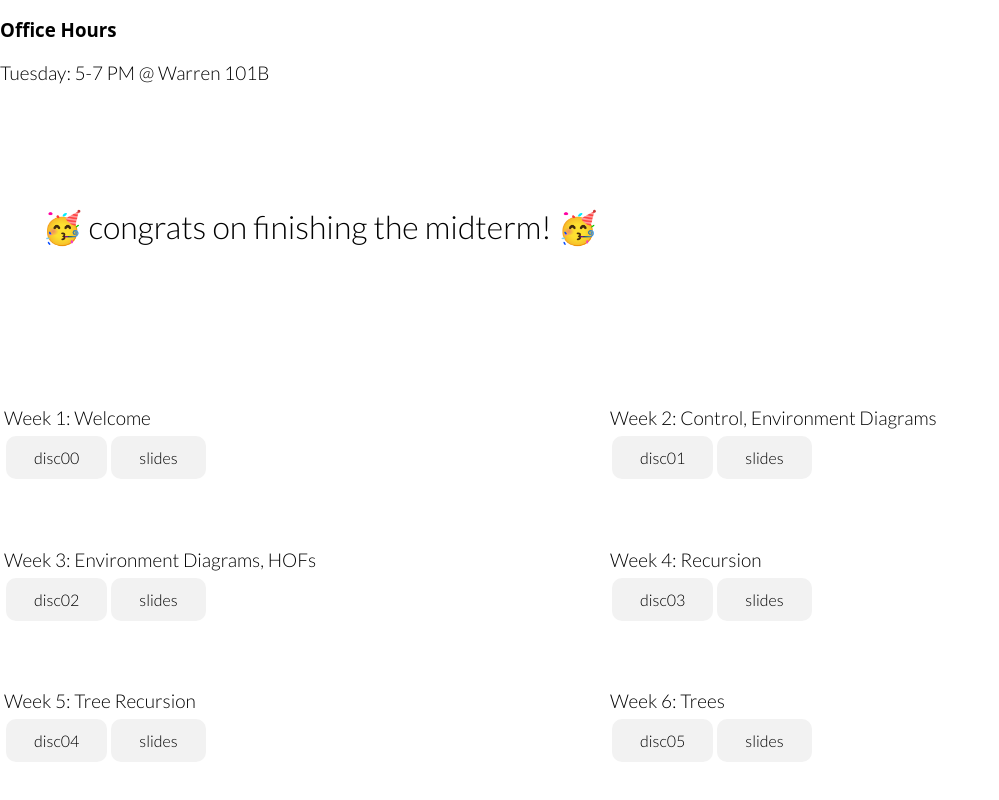
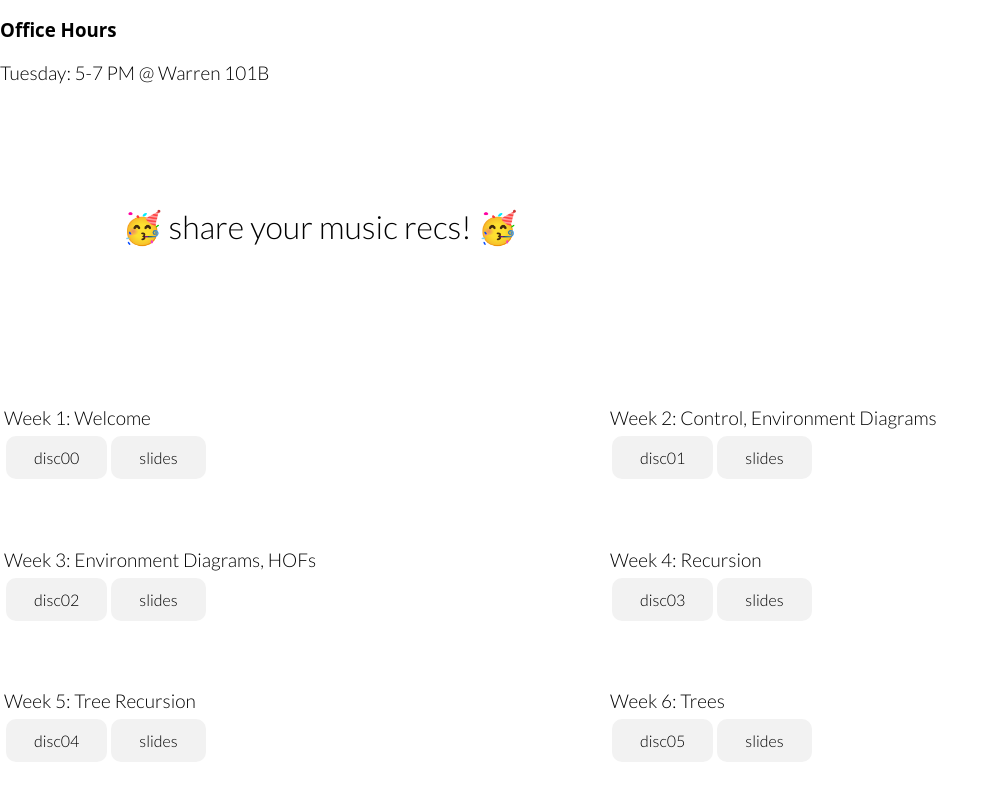
Before and after one commit to priya0004/teaching, a React (Create React App) app: page / in a window 1280 px wide. Shown: the part 720-1520 px from the top of the page, without its empty margins (0-999 px from the left). Built offline with nearby package versions, Linux system fonts and the light colour scheme.

Commit message:
[fa24] change announcement

```diff
--- a/src/content.js
+++ b/src/content.js
@@ -53,7 +53,7 @@ function content() {
 
                 <div id='content' className='col-lg-7 col-xl-7'>
                     <div className='announcements-container'>
-                        <p id='announce'> &#129395; congrats on finishing the midterm! &#129395; </p>
+                        <p id='announce'> &#129395; share your music recs! &#129395; </p>
                     </div>
                     <br />
 
```
